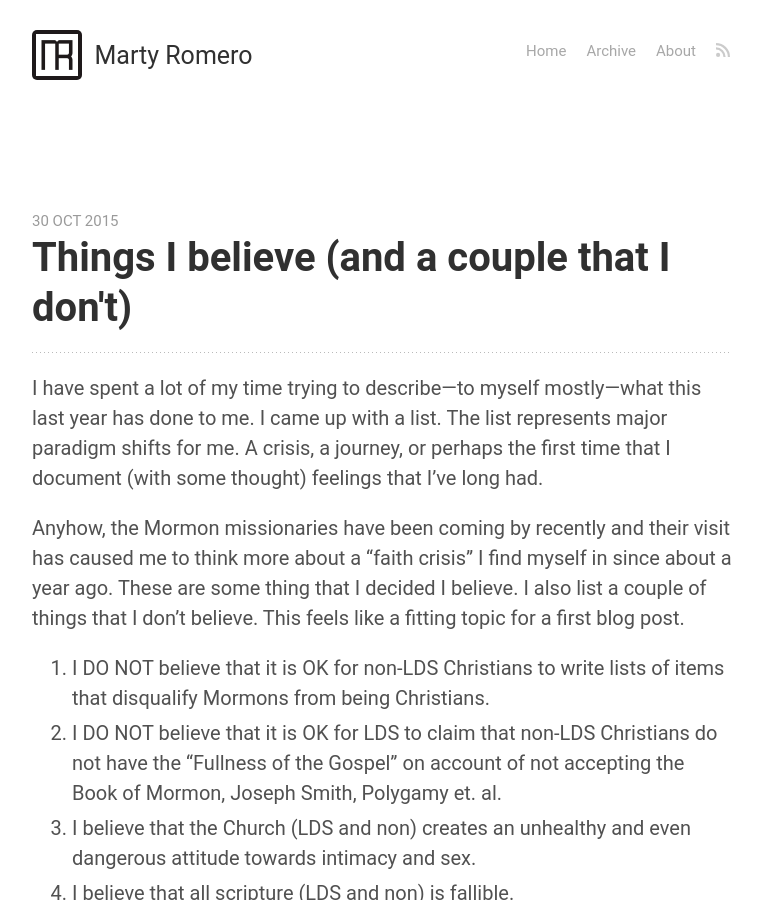
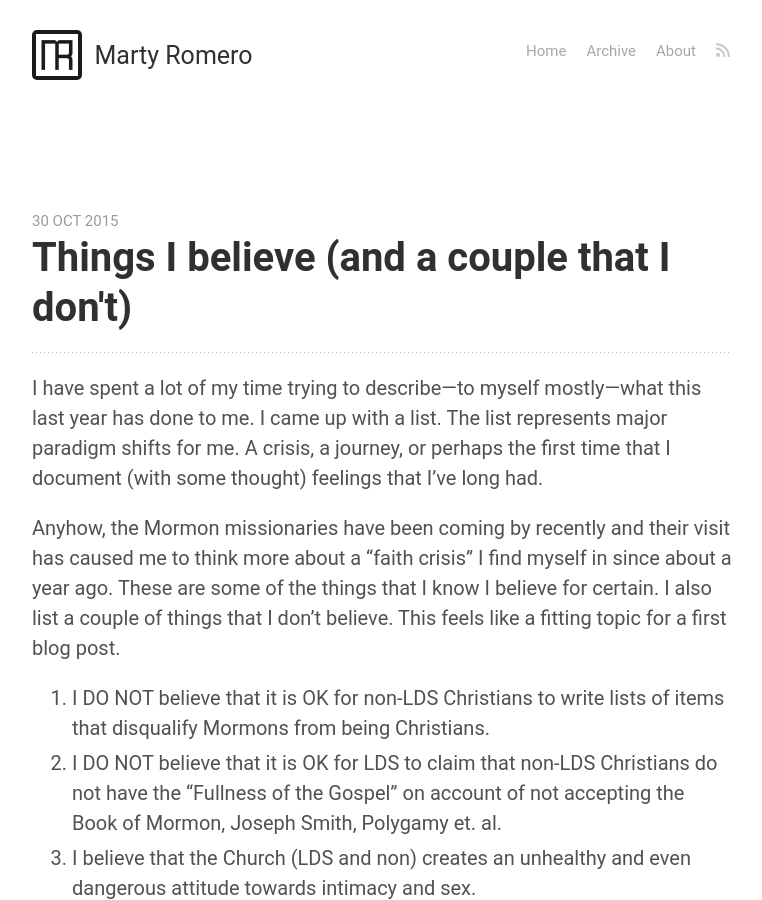
Before and after one commit to martyromero/martyromero.github.io, a Jekyll site: the page built from _posts/2015-10-30-things-i-believe.md, in a window 1280 px wide and 900 px high. Shown: the whole window, without its empty margins (258-1020 px from the left). Built offline with Jekyll 4.4.1, drawn with Linux system fonts in a browser that asks for light colours; comment, search, counter and statistics services are not loaded.

Commit message:
post - things i believe 2

```diff
--- a/_posts/2015-10-30-things-i-believe.md
+++ b/_posts/2015-10-30-things-i-believe.md
@@ -12,7 +12,7 @@ meta:
 
 I have spent a lot of my time trying to describe—to myself mostly—what this last year has done to me. I came up with a list. The list represents major paradigm shifts for me. A crisis, a journey, or perhaps the first time that I document (with some thought) feelings that I've long had.
 
-Anyhow, the Mormon missionaries have been coming by recently and their visit has caused me to think more about a "faith crisis" I find myself in since about a year ago. These are some thing that I decided I believe. I also list a couple of things that I don't believe. This feels like a fitting topic for a first blog post.
+Anyhow, the Mormon missionaries have been coming by recently and their visit has caused me to think more about a "faith crisis" I find myself in since about a year ago. These are some of the things that I know I believe for certain. I also list a couple of things that I don't believe. This feels like a fitting topic for a first blog post.
 
 1. I DO NOT believe that it is OK for non-LDS Christians to write lists of items that disqualify Mormons from being Christians.
 2. I DO NOT believe that it is OK for LDS to claim that non-LDS Christians do not have the "Fullness of the Gospel" on account of not accepting the Book of Mormon, Joseph Smith, Polygamy et. al.
```
Also changed, not shown: 10 other files.
